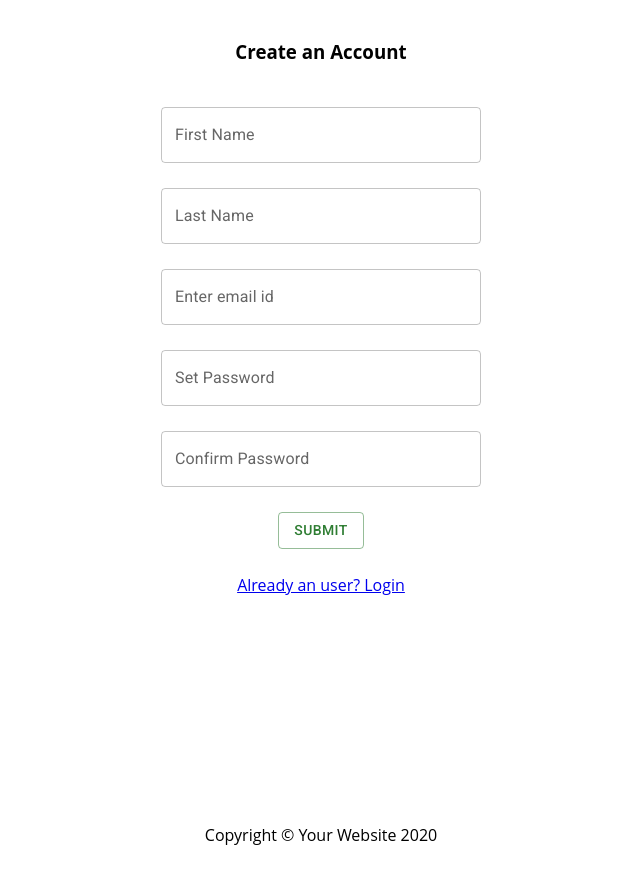
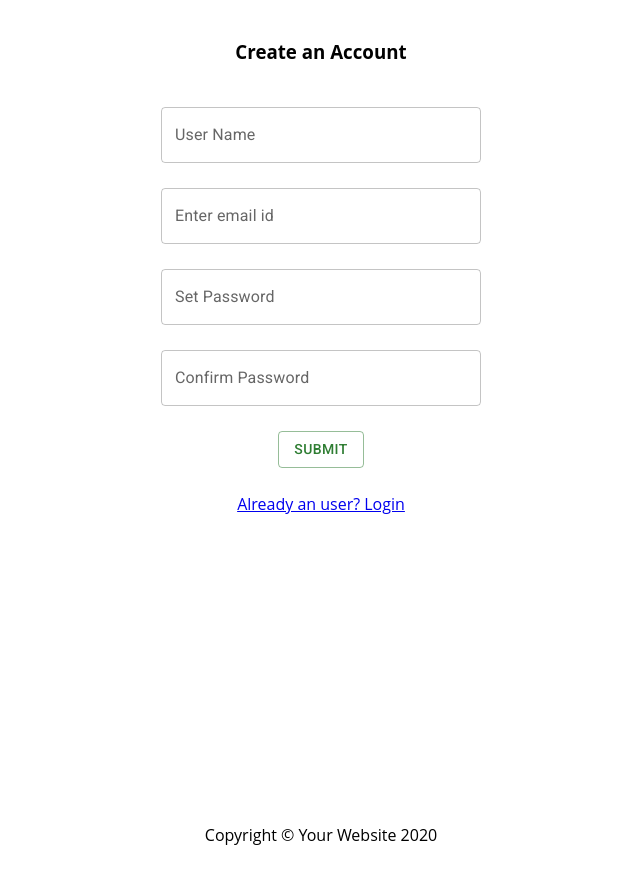
Before and after one commit to Arun3sh/admin-dashboard, a React (Create React App) app: page /create-user in a window 1280 px wide. Shown: the top 884 px of the page, without its empty margins (319-959 px from the left). Built offline with nearby package versions, Linux system fonts and the light colour scheme.

Commit message:
removed last name

```diff
--- a/src/user components/Register.js
+++ b/src/user components/Register.js
@@ -8,13 +8,7 @@ export function Register() {
 			<h3>Create an Account</h3>
 			<TextField
 				id="outlined-basic"
-				label="First Name"
-				variant="outlined"
-				style={{ width: '40vh' }}
-			/>
-			<TextField
-				id="outlined-basic"
-				label="Last Name"
+				label="User Name"
 				variant="outlined"
 				style={{ width: '40vh' }}
 			/>
```
